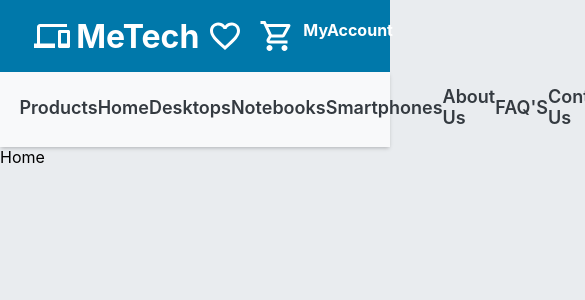
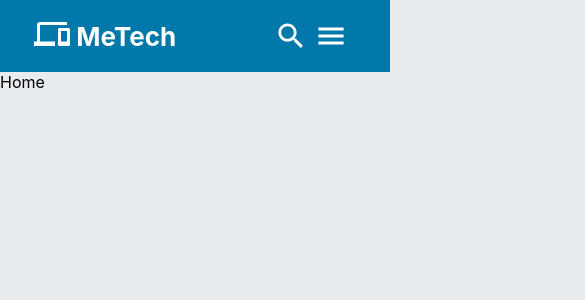
Before and after one commit to almazankaze/e-commerce, a React (Create React App) app in the folder client/: page /home in a window 390 px wide. Shown: the top 300 px of the page, 585 px wide, since content can reach past the window. Built offline with nearby package versions, Linux system fonts and the light colour scheme.

Commit message:
added some responsiveness to navbar

```diff
--- a/client/src/App.css
+++ b/client/src/App.css
@@ -6,3 +6,14 @@
   max-width: 1280px;
   margin: auto;
 }
+
+.text-white {
+  color: var(--white) !important;
+}
+
+.link {
+  text-decoration: none;
+  font-size: 1.125rem;
+  font-weight: 600;
+  color: var(--black);
+}
--- a/client/src/components/SearchBar/searchbar.css
+++ b/client/src/components/SearchBar/searchbar.css
@@ -34,3 +34,39 @@
   transform: scale(1.1);
   margin-right: 1.5rem;
 }
+
+@media (max-width: 1250px) {
+  .search-container {
+    padding: 0 1rem 1rem;
+  }
+
+  .search-form {
+    width: 480px;
+  }
+}
+
+@media (max-width: 520px) {
+  .search-form {
+    width: 320px;
+  }
+
+  .search-input {
+    padding: 12px 12px;
+    font-size: 0.875rem;
+  }
+}
+
+@media (max-width: 360px) {
+  .search-form {
+    width: 240px;
+  }
+
+  .search-input {
+    padding: 10px 10px;
+    font-size: 0.875rem;
+  }
+
+  .search-icon {
+    margin-right: 1rem;
+  }
+}
--- a/client/src/components/navbar/NavBar.js
+++ b/client/src/components/navbar/NavBar.js
@@ -3,11 +3,17 @@ import { Link } from "react-router-dom";
 import DevicesIcon from "@mui/icons-material/Devices";
 import FavoriteBorderIcon from "@mui/icons-material/FavoriteBorder";
 import ShoppingCartOutlinedIcon from "@mui/icons-material/ShoppingCartOutlined";
+import MenuIcon from "@mui/icons-material/Menu";
+import SearchIcon from "@mui/icons-material/Search";
 import SearchBar from "../SearchBar/SearchBar";
+
+import { useGlobalContext } from "../../context";
 
 import "./navbar.css";
 
 const NavBar = () => {
+  const { setShowMobileSearch, showMobileSearch } = useGlobalContext();
+
   return (
     <div className="navbar">
       <div className="container navbar-top">
@@ -26,13 +32,31 @@ const NavBar = () => {
           <FavoriteBorderIcon className="navbar-icon" />
           <ShoppingCartOutlinedIcon className="navbar-icon" />
           <div className="navbar-top-dropdown">
-            <h4>MyAccount</h4>
+            <Link className="link text-white" to="/About">
+              Login
+            </Link>
           </div>
+        </div>
+
+        <div className="mobile-nav-top-right">
+          <SearchIcon
+            className="navbar-icon"
+            onClick={() => setShowMobileSearch(!showMobileSearch)}
+          />
+          <MenuIcon className="navbar-icon" />
         </div>
       </div>
 
+      <div
+        className={
+          showMobileSearch ? "mobile-navsearch-show" : "mobile-navsearch"
+        }
+      >
+        <SearchBar />
+      </div>
+
       <div className="navbar-bottom">
-        <ul class="container navbar-links">
+        <ul className="container navbar-links">
           <li>
             <Link className="nav-link" to="/about">
               Products
--- a/client/src/components/navbar/navbar.css
+++ b/client/src/components/navbar/navbar.css
@@ -29,12 +29,28 @@
 
 .navbar-top-right {
   display: flex;
+  align-items: center;
 }
 
 .navbar-icon {
   cursor: pointer;
   transform: scale(1.5);
   margin: 0.25rem 0.875rem;
+}
+
+.mobile-nav-top-right {
+  display: none;
+  align-items: center;
+}
+
+.mobile-navsearch {
+  display: none;
+  color: var(--white);
+}
+
+.mobile-navsearch-show {
+  display: none;
+  color: var(--white);
 }
 
 .navbar-bottom {
@@ -79,4 +95,35 @@
   .navbar-top-middle {
     display: none;
   }
+
+  .navbar-top-right {
+    display: none;
+  }
+
+  .mobile-nav-top-right {
+    display: flex;
+  }
+
+  .mobile-navsearch-show {
+    display: flex;
+    justify-content: center;
+  }
+
+  .navbar-bottom {
+    display: none;
+  }
 }
+
+@media (max-width: 520px) {
+  .navbar-icon {
+    transform: scale(1.4);
+    margin: 0.25rem 0.5rem;
+  }
+}
+
+@media (max-width: 360px) {
+  .navbar-icon {
+    transform: scale(1.2);
+    margin: 0.25rem 0.25rem;
+  }
+}
--- /dev/null
+++ b/client/src/context.js
@@ -0,0 +1,19 @@
+import React, { useState, useContext } from "react";
+
+const AppContext = React.createContext();
+
+const AppProvider = ({ children }) => {
+  const [showMobileSearch, setShowMobileSearch] = useState(false);
+
+  return (
+    <AppContext.Provider value={{ setShowMobileSearch, showMobileSearch }}>
+      {children}
+    </AppContext.Provider>
+  );
+};
+
+export const useGlobalContext = () => {
+  return useContext(AppContext);
+};
+
+export { AppContext, AppProvider };
--- a/client/src/index.css
+++ b/client/src/index.css
@@ -37,3 +37,9 @@ code {
   font-family: source-code-pro, Menlo, Monaco, Consolas, "Courier New",
     monospace;
 }
+
+@media (max-width: 520px) {
+  h1 {
+    font-size: 1.625rem;
+  }
+}
--- a/client/src/index.js
+++ b/client/src/index.js
@@ -1,11 +1,16 @@
 import React from "react";
 import ReactDOM from "react-dom/client";
+
+import { AppProvider } from "./context";
+
 import "./index.css";
 import App from "./App";
 
 const root = ReactDOM.createRoot(document.getElementById("root"));
 root.render(
   <React.StrictMode>
-    <App />
+    <AppProvider>
+      <App />
+    </AppProvider>
   </React.StrictMode>
 );
```
